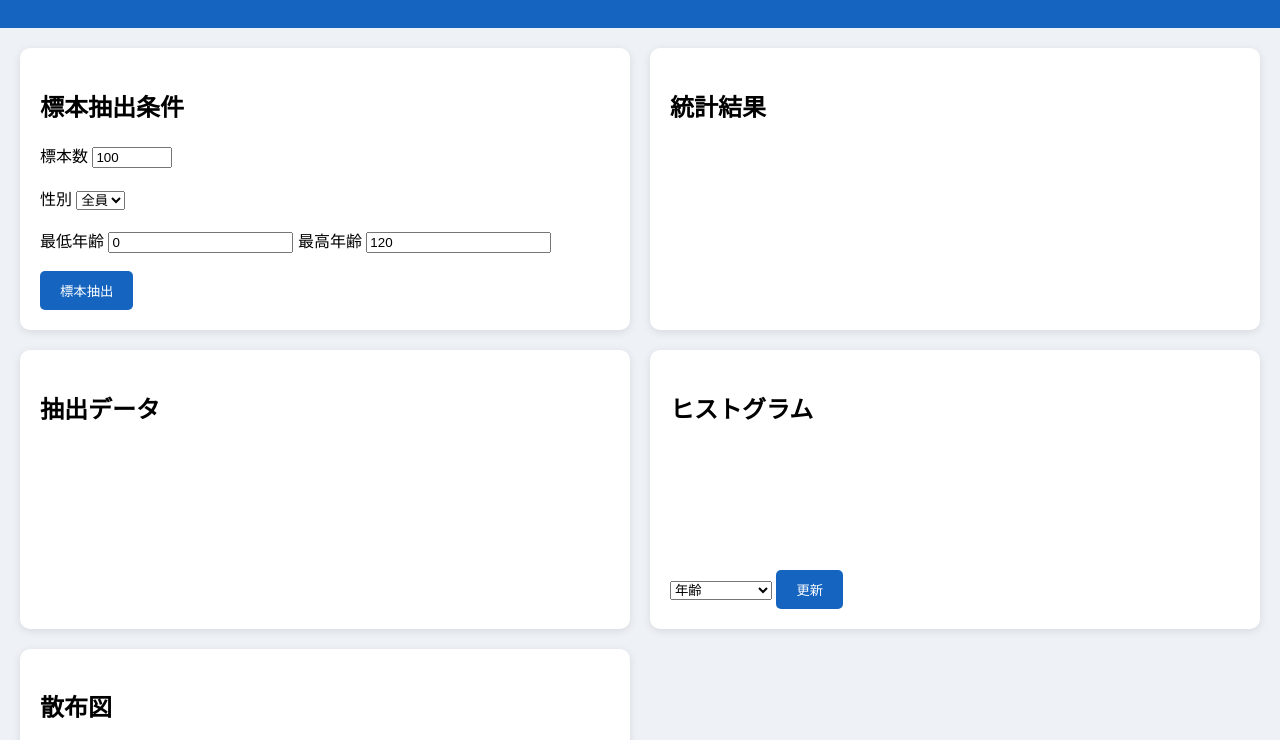
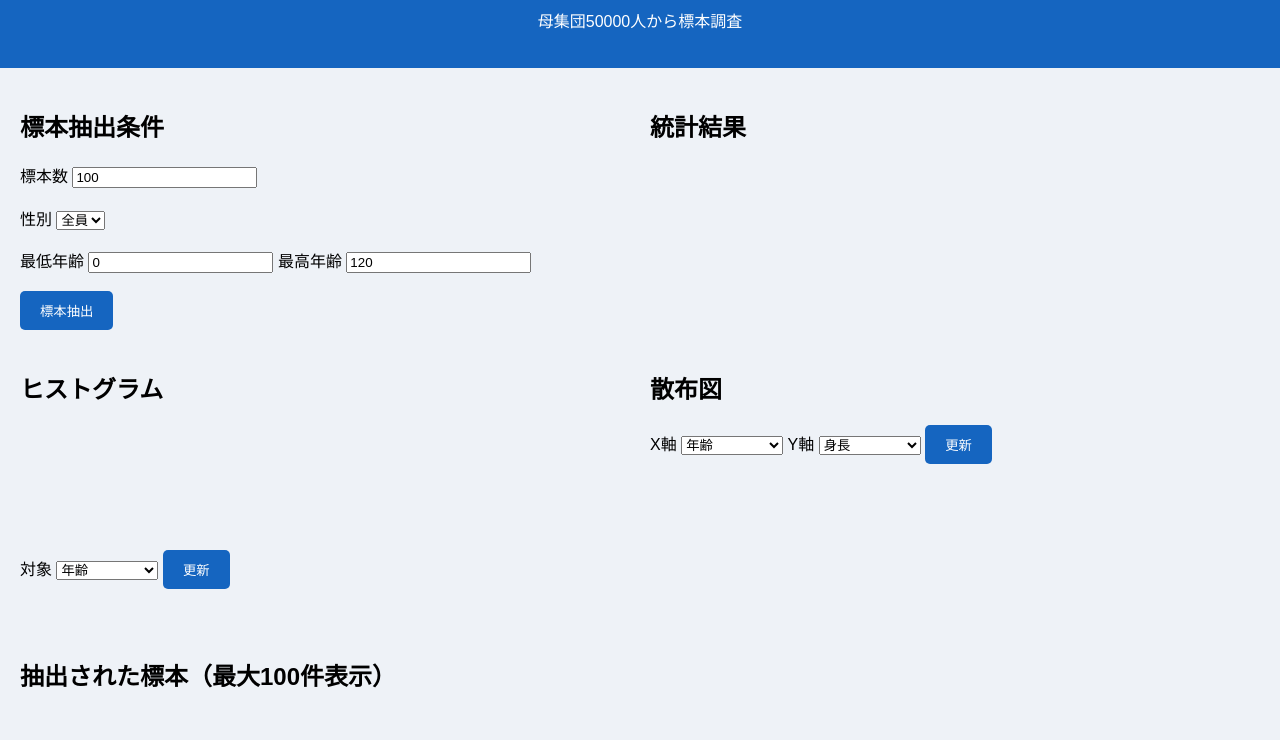
Before and after one commit to sterapkai/statistics-lab, a plain HTML site: page index.html in a window 1280 px wide. Shown: the part 101-841 px from the top of the page. Drawn offline with nearby package versions, Linux system fonts and the light colour scheme.

Commit message:
Update index.html

```diff
--- a/index.html
+++ b/index.html
@@ -10,8 +10,7 @@ content="width=device-width, initial-scale=1">
 
 <title>統計的推測ラボ</title>
 
-<link rel="stylesheet"
-href="style.css">
+<link rel="stylesheet" href="style.css">
 
 <script src="https://cdn.jsdelivr.net/npm/chart.js"></script>
 
@@ -23,13 +22,17 @@ href="style.css">
 
 <header>
 
-<h1>📊 統計的推測ラボ</h1>
+<h1>📊統計的推測ラボ</h1>
+
+<p>
+母集団50000人から標本調査
+</p>
 
 </header>
 
 <div class="container">
 
-<div class="panel">
+<div class="card">
 
 <h2>標本抽出条件</h2>
 
@@ -39,27 +42,22 @@ href="style.css">
 id="sampleSize"
 type="number"
 value="100"
-min="1"
-max="50000">
+min="1">
 
 <br><br>
 
 性別
 
 <select id="gender">
-
 <option value="">
 全員
 </option>
-
 <option value="男性">
 男性
 </option>
-
 <option value="女性">
 女性
 </option>
-
 </select>
 
 <br><br>
@@ -81,32 +79,24 @@ value="120">
 <br><br>
 
 <button onclick="runSample()">
-
 標本抽出
-
 </button>
 
 </div>
 
-<div class="panel">
+<div class="card">
 
 <h2>統計結果</h2>
 
-<div id="result"></div>
+<div id="summary"></div>
 
 </div>
 
-<div class="panel">
-
-<h2>抽出データ</h2>
-
-<div id="tableArea"></div>
-
-</div>
-
-<div class="panel">
+<div class="card">
 
 <h2>ヒストグラム</h2>
+
+対象
 
 <select id="histTarget">
 
@@ -129,16 +119,14 @@ value="120">
 </select>
 
 <button onclick="updateHistogram()">
-
 更新
-
 </button>
 
-<canvas id="histogram"></canvas>
+<canvas id="histChart"></canvas>
 
 </div>
 
-<div class="panel">
+<div class="card">
 
 <h2>散布図</h2>
 
@@ -147,9 +135,16 @@ X軸
 <select id="xAxis">
 
 <option value="年齢">年齢</option>
+
 <option value="身長_cm">身長</option>
-<option value="睡眠時間_h">睡眠時間</option>
-<option value="労働学業時間_h">労働学業時間</option>
+
+<option value="睡眠時間_h">
+睡眠時間
+</option>
+
+<option value="労働学業時間_h">
+労働学業時間
+</option>
 
 </select>
 
@@ -157,20 +152,37 @@ Y軸
 
 <select id="yAxis">
 
-<option value="身長_cm">身長</option>
-<option value="年齢">年齢</option>
-<option value="睡眠時間_h">睡眠時間</option>
-<option value="労働学業時間_h">労働学業時間</option>
+<option value="身長_cm">
+身長
+</option>
+
+<option value="年齢">
+年齢
+</option>
+
+<option value="睡眠時間_h">
+睡眠時間
+</option>
+
+<option value="労働学業時間_h">
+労働学業時間
+</option>
 
 </select>
 
 <button onclick="updateScatter()">
-
 更新
-
 </button>
 
-<canvas id="scatter"></canvas>
+<canvas id="scatterChart"></canvas>
+
+</div>
+
+<div class="card">
+
+<h2>抽出された標本（最大100件表示）</h2>
+
+<div id="tableArea"></div>
 
 </div>
 
@@ -180,4 +192,3 @@ Y軸
 
 </body>
 </html>
-</html>
```
